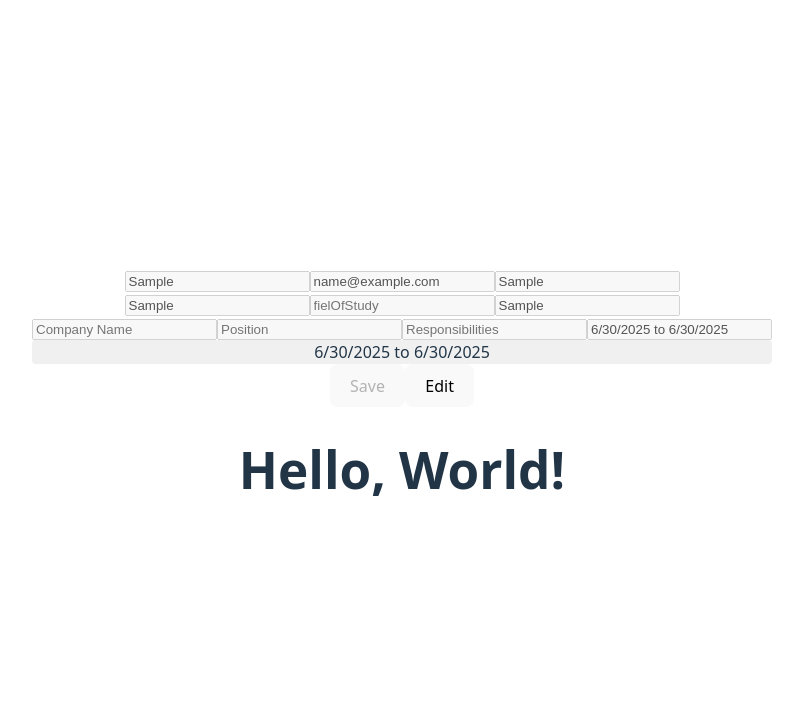
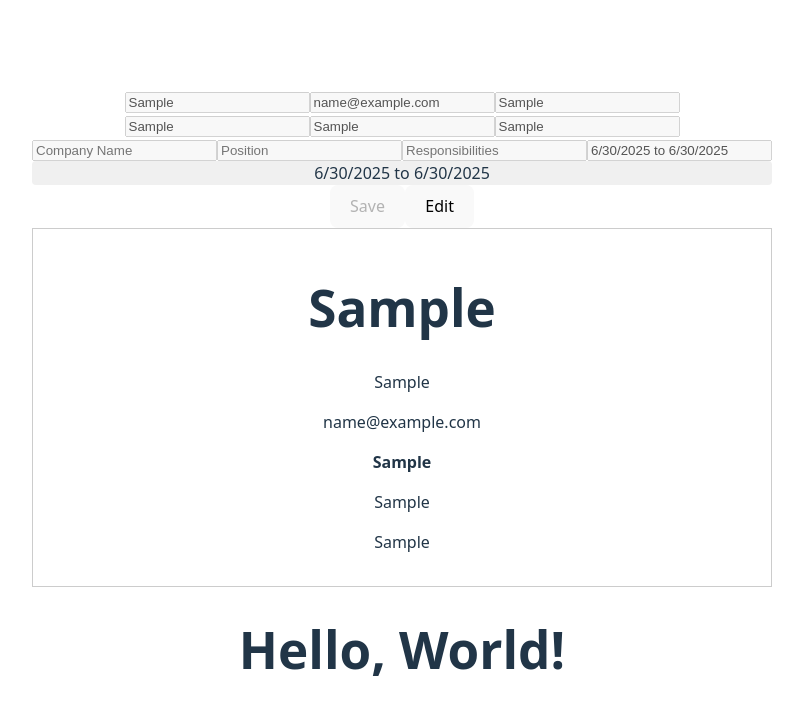
Before and after one commit to Malhar-git/CV-builder, a React (Vite) app: page / in a window 1280 px wide. Both pictures are taken after typing "Sample", "name@example.com", "Sample", "Sample", "Sample", "Sample" into the empty fields and a click on the button "Save". Shown: the top 714 px of the page, without its empty margins (238-1041 px from the left). Built offline with nearby package versions, Linux system fonts and the light colour scheme.

Commit message:
feat: created initial preview page with proper working

```diff
--- a/src/App.jsx
+++ b/src/App.jsx
@@ -4,6 +4,7 @@ import { Education } from './components/Education';
 import Experience from './components/Experience';
 import { PersonalInformation } from './components/PersonalInformation';
 import { Buttons } from './components/Buttons';
+import { HeaderPreview, Preview } from './components/Preview';
 
 export function App() {
   const [formData, setFormData] = useState({ PersonalInformation: {}, Experience: {}, Education: {} });
@@ -22,10 +23,18 @@ export function App() {
 
   return (
     <>
+    <div style={{display: "flex", gap: '2rem'}}>
+      <div style={{flex: 1}}>
       <PersonalInformation formData={formData} setFormData={setFormData} isEditable={isEditable} />
       <Education formData={formData} setFormData={setFormData} isEditable={isEditable} />
       <Experience formData={formData} setFormData={setFormData} isEditable={isEditable} />
       <Buttons isEditable={isEditable} onSave={handleSave} onEdit={handleEdit} />
+      </div>
+    </div>
+    <div style={{flex:1, border: '1px solid #ccc', padding: '1rem'}}>
+      <HeaderPreview formData={formData}></HeaderPreview>
+      <Preview formData={formData}></Preview>
+    </div>
     </>
   );
 }
--- a/src/components/Education.jsx
+++ b/src/components/Education.jsx
@@ -19,9 +19,9 @@ export function Education({formData, setFormData, isEditable}){
       />
       <input
         name="fieldOfStudy"
-        value={formData.Education.fielOfStudy || ''}
+        value={formData.Education.fieldOfStudy || ''}
         onChange={handleChange}
-        placeholder="fielOfStudy"
+        placeholder="fiedlOfStudy"
         disabled={!isEditable}
       />
       <input
--- a/src/components/Experience.jsx
+++ b/src/components/Experience.jsx
@@ -61,6 +61,7 @@ export default function Experience({ formData, setFormData, isEditable }) {
         disabled={!isEditable}
       />
       <input
+        name="datePeriod"
         type="text"
         readOnly
         value={`${dateRange[0].startDate.toLocaleDateString()} to ${dateRange[0].endDate.toLocaleDateString()}`}
--- /dev/null
+++ b/src/components/Preview.jsx
@@ -0,0 +1,50 @@
+import "../App.css";
+
+export function HeaderPreview({formData}){
+    const {PersonalInformation} = formData;
+    return (
+        <div id="preview-header">
+            {PersonalInformation.name && (<h1 className= "font-bold text-center">{PersonalInformation.name}</h1>)}
+            <div className="flex justify-center items-center gap-5 flex-wrap">
+                <div className="flex items-center gap-1">
+                    <p>{PersonalInformation.contactNumber}</p>
+                </div>
+                <div className="flex items-center gap-1">
+                    <p>{PersonalInformation.email}</p>
+                </div>
+            </div>
+        </div>
+    )
+}
+export function Preview({formData}){
+    const {Education, Experience} = formData;
+    return(
+        <div id="preview">
+            <div>
+                {Education.schoolName && (<b className="font-itallic text-align-left">{Education.schoolName}</b>)}
+                <div className="flex justify-center items-left gap-5 flex-wrap">
+                    <div className="flex items-center gap-1">
+                        <p>{Education.fieldOfStudy}</p>
+                    </div>
+                    <div className="flex items-center gap-1">
+                        <p>{Education.date}</p>
+                    </div>
+                </div>
+            </div>
+            <div>
+                {Experience.companyName && (<b className="font-itallic text-align-left">{Experience.companyName}</b>)}
+                <div className="flex justify-center items-left gap-5 flex-wrap">
+                    <div className="flex items-center gap-1">
+                        <p>{Experience.position}</p>
+                    </div>
+                    <div className="flex items-center gap-1">
+                        <p>{Experience.responsibilities}</p>
+                    </div>
+                    <div className="flex items-center gap-1">
+                        <p>{Experience.datePeriod}</p>
+                    </div>
+                </div>
+            </div>
+        </div>
+    )
+}
```
Also changed, not shown: src/styles/preview.module.css (added).
